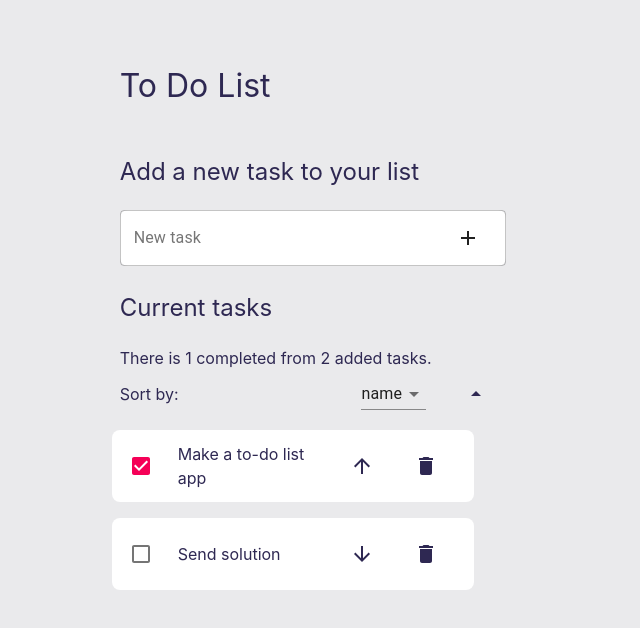
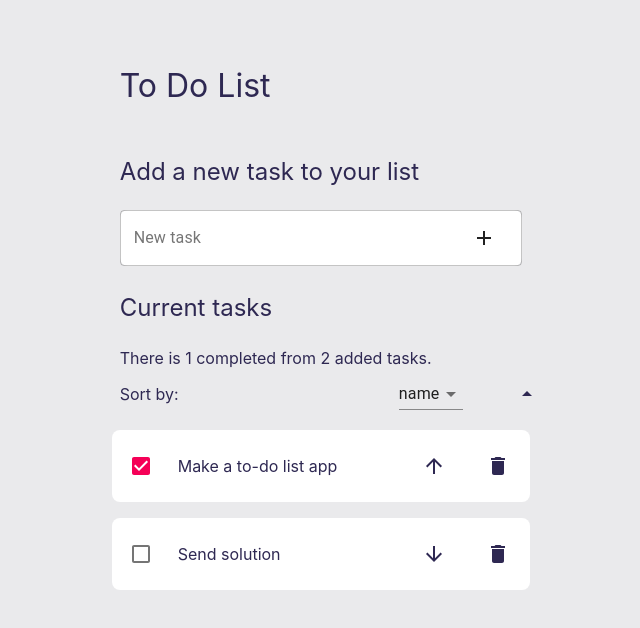
Before and after one commit to AlinaKontarero/todo-list, a React (Create React App) app: page / in a window 1280 px wide. Shown: the top 628 px of the page, without its empty margins (319-959 px from the left). Built offline with nearby package versions, Linux system fonts and the light colour scheme; the HTML template or start-up script is replaced by a standard one.

Commit message:
Updated App.css

```diff
--- a/src/styles/App.css
+++ b/src/styles/App.css
@@ -39,8 +39,6 @@ h2 {
   margin-bottom: 48px;
 }
 
-.columns { width: 100%; }
-
 /* Scrollbar Styles */
 body::-webkit-scrollbar {
   width: 12px;
```
